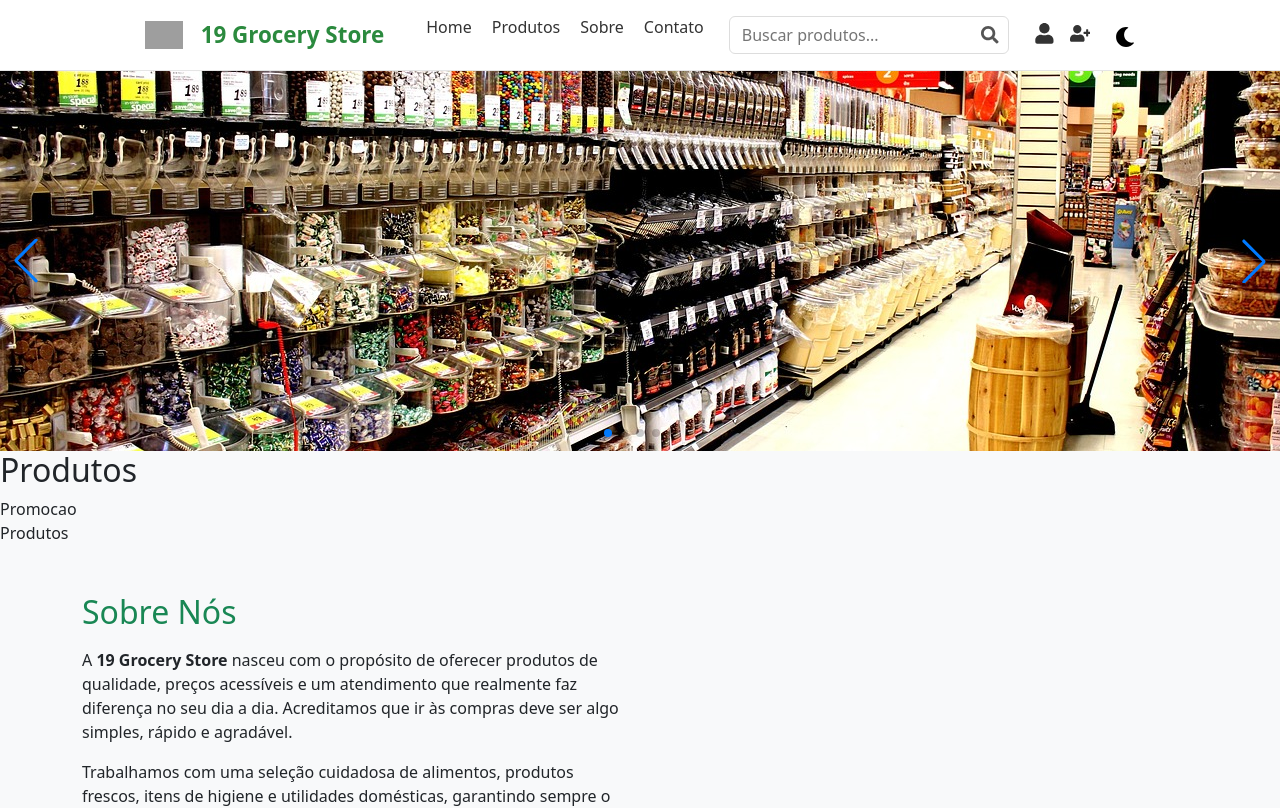
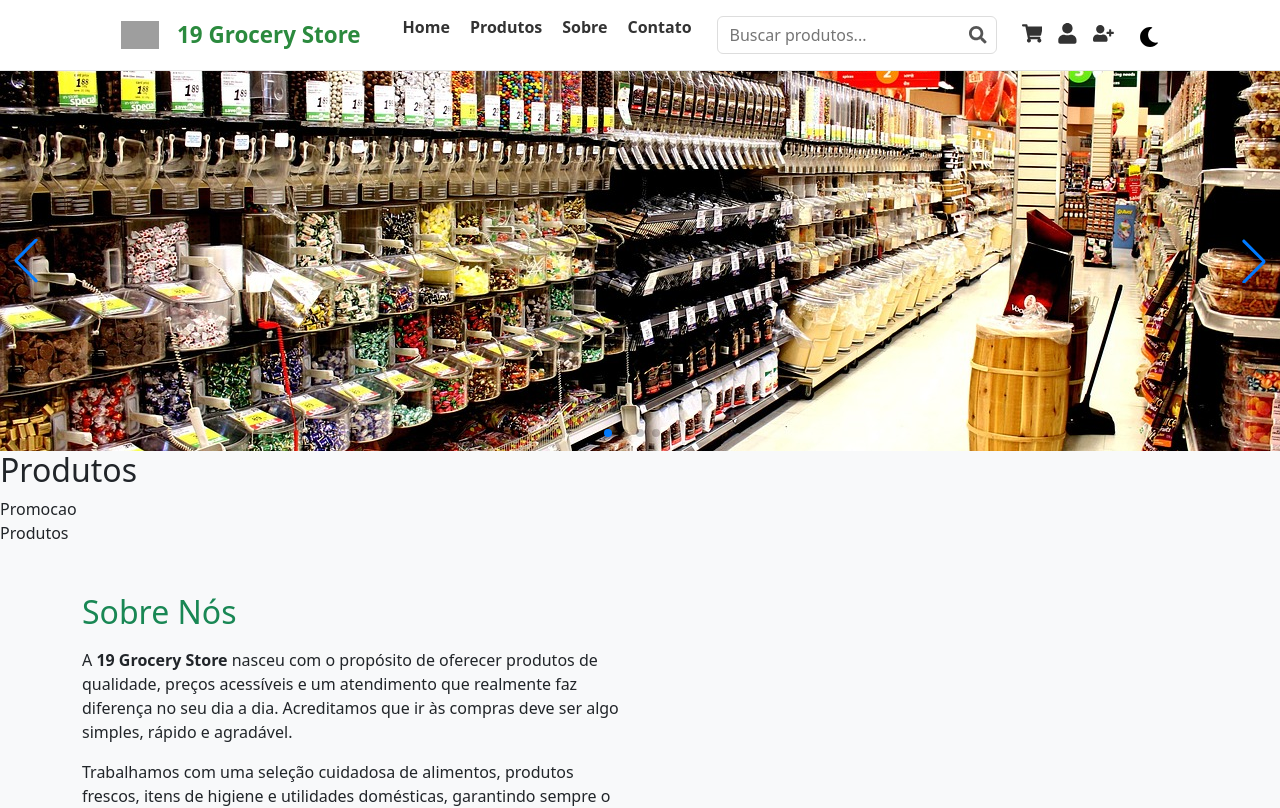
Before and after one commit to mvdevelop/nineteen-grocery-store, a React (Vite) app: page / in a window 1280 px wide. Shown: the top 808 px of the page. Built offline with nearby package versions, Linux system fonts and the light colour scheme; grey boxes are pictures that could not be loaded.

Commit message:
working on navbar.jsx

```diff
--- a/src/App.jsx
+++ b/src/App.jsx
@@ -1,6 +1,9 @@
 
-import React, { createContext, useEffect, useState } from "react";
+// src/App.jsx
+import React, { useEffect, useState } from "react";
 import { BrowserRouter, Routes, Route } from "react-router-dom";
+
+import { ThemeContext } from "./context/ThemeContext";
 
 import Navbar from "./components/Navbar";
 import Footer from "./components/Footer";
@@ -13,10 +16,7 @@ import Contato from "./pages/Contato";
 import { ToastContainer } from "react-toastify";
 import "react-toastify/dist/ReactToastify.css";
 
-export const ThemeContext = createContext();
-
 function App() {
-
   const [theme, setTheme] = useState(() => {
     return localStorage.getItem("theme") || "light";
   });
@@ -27,14 +27,17 @@ function App() {
   }, [theme]);
 
   const toggleTheme = () => {
-    setTheme((prev) => (prev === "light" ? "dark" : "light"));
+    setTheme(prev => (prev === "light" ? "dark" : "light"));
   };
 
   return (
     <ThemeContext.Provider value={{ theme, toggleTheme }}>
       <BrowserRouter>
+
+        {/* Navbar */}
         <Navbar />
 
+        {/* Wrapper para aplicar tema */}
         <div className={theme === "dark" ? "bg-dark text-light" : "bg-light text-dark"}>
           <Routes>
             <Route path="/" element={<Home />} />
--- a/src/components/Navbar.jsx
+++ b/src/components/Navbar.jsx
@@ -1,13 +1,12 @@
 
 import React, { useContext, useState } from "react";
-import { FaUser, FaUserPlus, FaBars, FaTimes, FaSearch, FaMoon, FaSun } from "react-icons/fa";
-import { ThemeContext } from "../App";
+import { FaUser, FaUserPlus, FaBars, FaTimes, FaSearch, FaMoon, FaSun, FaShoppingCart } from "react-icons/fa";
+
+import { ThemeContext } from "../context/ThemeContext";
 import "./components.css";
 
 export default function Navbar() {
   const [menuOpen, setMenuOpen] = useState(false);
-
-  // ⬇ Pegando tema + função do contexto
   const { theme, toggleTheme } = useContext(ThemeContext);
 
   return (
@@ -19,10 +18,7 @@ export default function Navbar() {
         <div className="nav-logo">19 Grocery Store</div>
 
         {/* Menu hamburguer (mobile) */}
-        <div
-          className="nav-toggle"
-          onClick={() => setMenuOpen((prev) => !prev)}
-        >
+        <div className="nav-toggle" onClick={() => setMenuOpen(prev => !prev)}>
           {menuOpen ? <FaTimes size={22} /> : <FaBars size={22} />}
         </div>
 
@@ -30,14 +26,14 @@ export default function Navbar() {
         <div className={`nav-items ${menuOpen ? "active" : ""}`}>
 
           {/* Links */}
-          <ul className="nav-links">
+          <ul className="nav-links fw-bold">
             <li><a href="/">Home</a></li>
             <li><a href="/produtos">Produtos</a></li>
             <li><a href="/sobre">Sobre</a></li>
             <li><a href="/contato">Contato</a></li>
           </ul>
 
-          {/* Barra de busca */}
+          {/* Search bar */}
           <div className="nav-search">
             <input
               type="text"
@@ -49,10 +45,14 @@ export default function Navbar() {
 
           {/* Icons */}
           <div className="nav-icons">
+            {/* Carrinho */}
+            <FaShoppingCart className="nav-icon" title="Carrinho" />
+
+            {/* Login / Cadastro */}
             <FaUser className="nav-icon" title="Login" />
             <FaUserPlus className="nav-icon" title="Criar conta" />
 
-            {/* Botão de alternância do tema */}
+            {/* Botão de tema */}
             <button className="theme-button" onClick={toggleTheme}>
               {theme === "dark" ? <FaSun size={20} /> : <FaMoon size={20} />}
             </button>
--- /dev/null
+++ b/src/context/ThemeContext.jsx
@@ -0,0 +1,4 @@
+
+import { createContext } from "react";
+
+export const ThemeContext = createContext();
--- a/src/pages/Home.jsx
+++ b/src/pages/Home.jsx
@@ -1,4 +1,3 @@
-
 
 import React from "react";
 import { Container, Row, Col, Form, Button } from "react-bootstrap";
```
